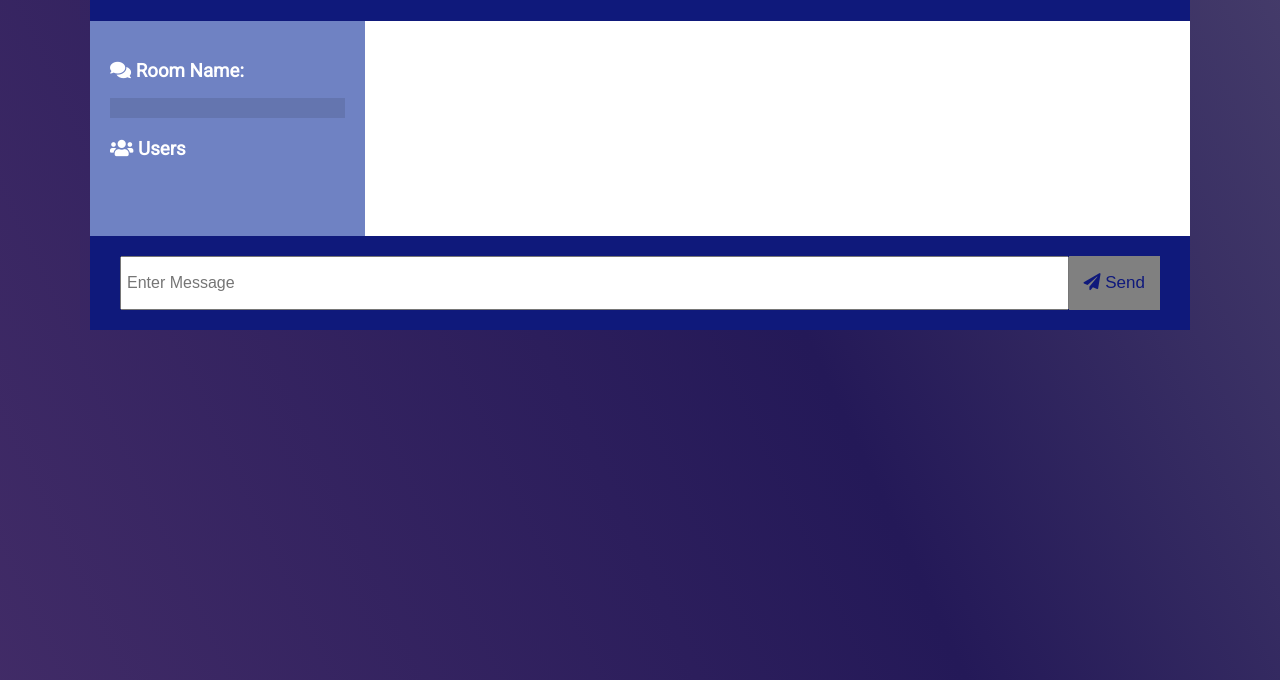
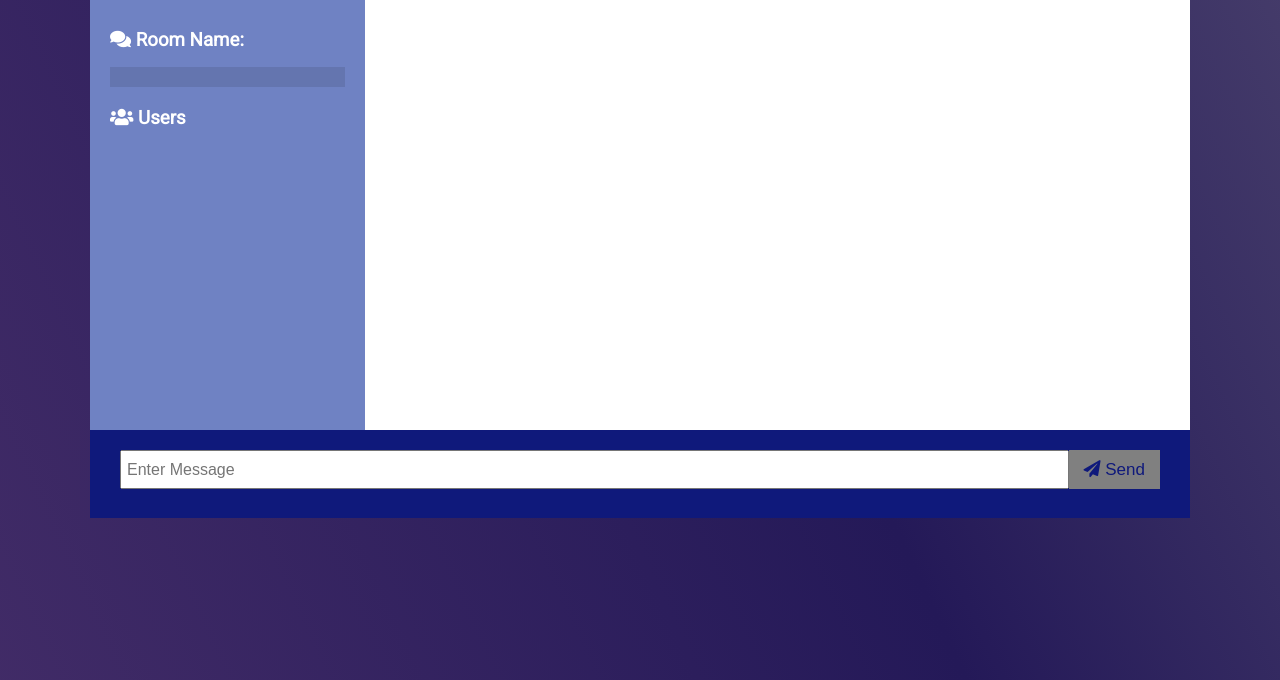
Before and after one commit to Rohit7814/Chat-engine, a website: page public/chat.html in a window 1280 px wide. Shown: the part 120-800 px from the top of the page. Drawn offline with nearby package versions, Linux system fonts and the light colour scheme; no server answers.

Commit message:
Frontend Update

```diff
--- a/public/css/style.css
+++ b/public/css/style.css
@@ -156,6 +156,7 @@ a {
 }
 
 .chat-header {
+	height: 6vh;
 	background: var(--dark-color-a);
 	color: #fff;
 	border-top-left-radius: 5px;
@@ -172,9 +173,10 @@ a {
 }
 
 .chat-sidebar {
+	height: 45vh;
 	    background: #4e65b6cf;
 	color: #fff;
-	padding: 20px 20px 60px;
+	padding: 22px 20px 60px;
 	overflow-y: scroll;
 }
 
@@ -194,8 +196,10 @@ a {
 }
 
 .chat-messages {
+	height: auto;
+	max-height: 48vh;
 	padding: 30px;
-	max-height: 500px;
+	/* max-height: 500px; */
 	overflow-y: scroll;
 }
 
@@ -220,6 +224,8 @@ a {
 }
 
 .chat-form-container {
+	height: 6vh;
+	overflow-y: scroll;
 	padding: 20px 30px;
 	background-color: var(--dark-color-a);
 }
@@ -229,9 +235,10 @@ a {
 }
 
 .chat-form-container input[type='text'] {
+	overflow-y: scroll;
 	font-size: 16px;
 	padding: 5px;
-	height: 40px;
+	height: 25px;
 	flex: 1;
 }
 
```
